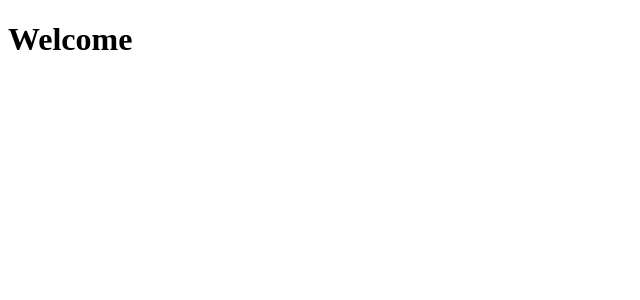
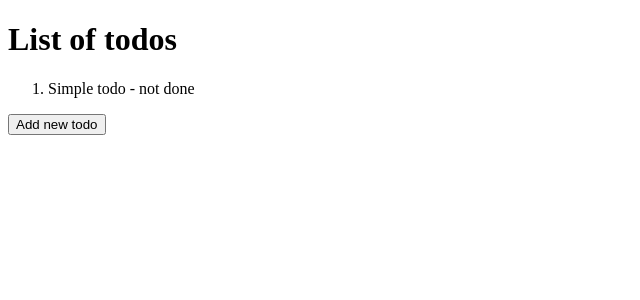
Before and after one commit to amwebexpert/poc-ctx-with-hooks, a React (Create React App) app: page / in a window 1280 px wide. Shown: the top 300 px of the page, without its empty margins (0-640 px from the left). Built offline with nearby package versions, Linux system fonts and the light colour scheme.

Commit message:
Added context & hook examples

```diff
--- a/package.json
+++ b/package.json
@@ -10,10 +10,12 @@
     "@types/node": "^12.12.25",
     "@types/react": "^16.9.17",
     "@types/react-dom": "^16.9.4",
+    "@types/uuid": "^3.4.6",
     "react": "^16.12.0",
     "react-dom": "^16.12.0",
     "react-scripts": "3.3.0",
-    "typescript": "^3.7.5"
+    "typescript": "^3.7.5",
+    "uuid": "^3.4.0"
   },
   "scripts": {
     "start": "react-scripts start",
--- a/src/App.tsx
+++ b/src/App.tsx
@@ -1,9 +1,23 @@
-import React from 'react';
+import React, { useContext } from 'react';
+import uuid from 'uuid/v1';
+import { Todo, TodoContext } from './contexts/TodosContext';
 
 const App: React.FC = () => {
+  const { todos, addTodo } = useContext(TodoContext) as any;
+  const addNewTodo = () => {
+    addTodo({ description: 'Simple todo', done: false, id: uuid() });
+  };
+
   return (
     <div>
-      <h1>Welcome</h1>
+      <h1>List of todos</h1>
+      <ol>
+        {todos.map((todo: Todo) => {
+          return <li key={todo.id}>{todo.description} - {todo.done ? 'done' : 'not done'}</li>
+        })}
+      </ol>
+
+      <button onClick={addNewTodo}>Add new todo</button>
     </div>
   );
 }
--- /dev/null
+++ b/src/contexts/TodosContext.tsx
@@ -0,0 +1,36 @@
+import React, { createContext, useState } from 'react';
+import uuid from 'uuid/v1';
+
+export interface Todo {
+    description: string;
+    done: boolean;
+    id: string;
+}
+
+export interface TodosModel {
+    todos: Todo[];
+    addTodo: (todo: Todo) => void;
+}
+
+const INITIAL_STATE: Todo[] = [
+    {
+        description: 'Simple todo',
+        done: false,
+        id: uuid()
+    }
+];
+export const TodoContext = createContext(INITIAL_STATE);
+
+export const TodoContextProvider = (props: Readonly<any>) => {
+    const [todos, setTodos] = useState(INITIAL_STATE);
+    const addTodo = (todo: Todo) => {
+        const newTodo: Todo = { ...todo, id: uuid() };
+        setTodos([...todos, newTodo]);
+    };
+
+    return (
+        <TodoContext.Provider value={{ todos, addTodo } as any}>
+            {props.children}
+        </TodoContext.Provider>
+    );
+};
--- a/src/index.tsx
+++ b/src/index.tsx
@@ -1,9 +1,15 @@
 import React from 'react';
 import ReactDOM from 'react-dom';
+import { TodoContextProvider } from './contexts/TodosContext';
 import App from './App';
 import * as serviceWorker from './serviceWorker';
 
-ReactDOM.render(<App />, document.getElementById('root'));
+ReactDOM.render(
+    <TodoContextProvider>
+        <App />
+    </TodoContextProvider>,
+    document.getElementById('root')
+);
 
 // If you want your app to work offline and load faster, you can change
 // unregister() to register() below. Note this comes with some pitfalls.
```
Also changed, not shown: 1 other file (tests, documents, lock files or other folders).
